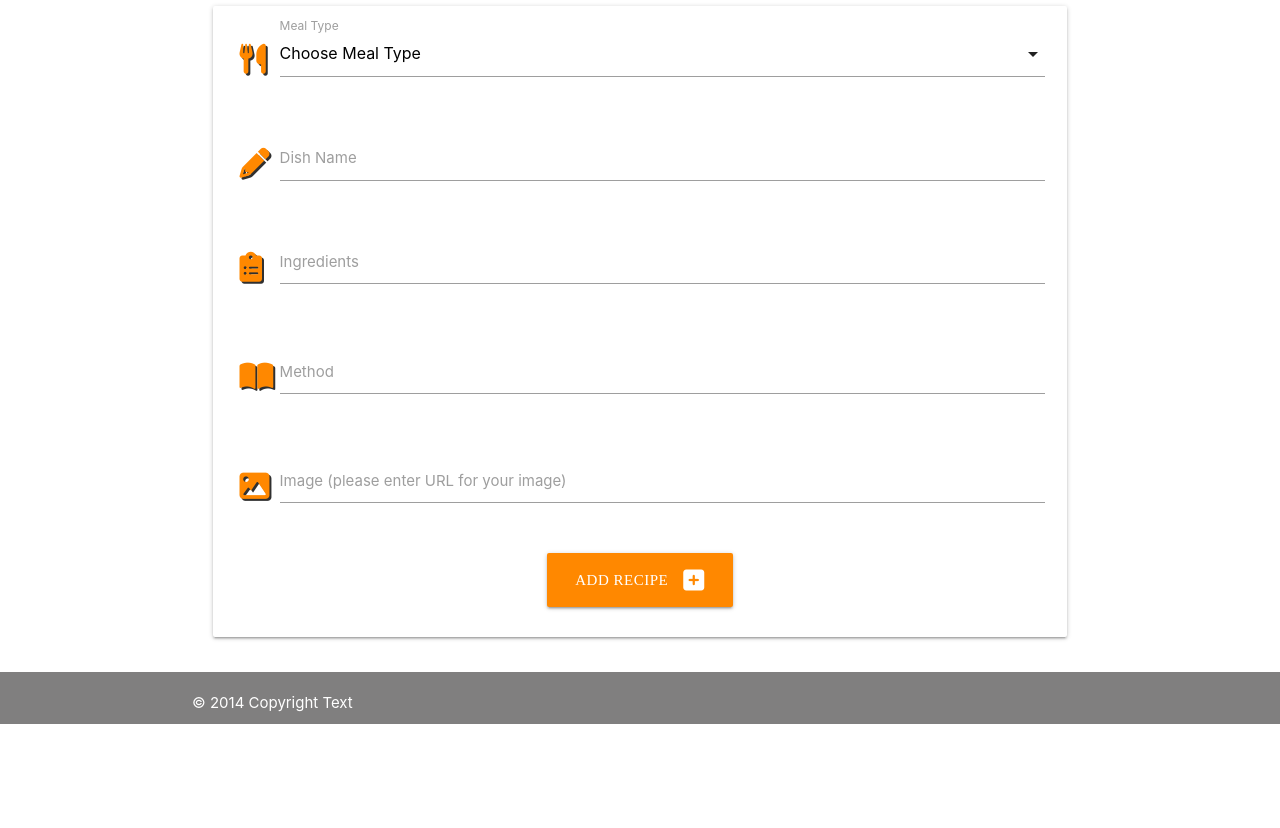
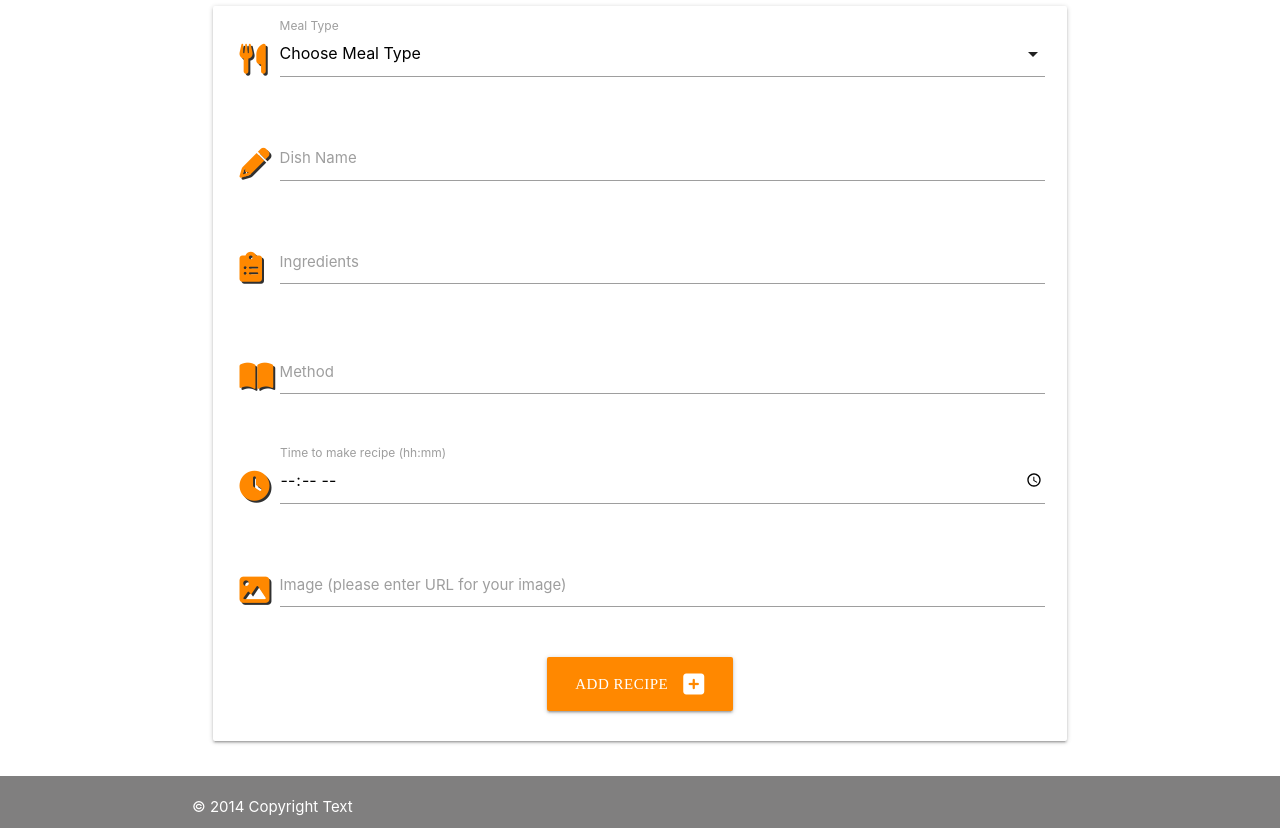
Before and after one commit to elliemcavoy/my-indian-recipebook, a Flask app: page /add_recipe in a window 1280 px wide. Shown: the part 181-1009 px from the top of the page. Before the commit the page ends 905 px from the top, so only its background shows below. Run offline with Flask 2, Linux system fonts and the light colour scheme; data that the repository does not hold is empty; some libraries are stand-ins or nearby versions; some web fonts are replaced.

Commit message:
Time to make recipe input added for the add and edit recipe functionality

```diff
--- a/app.py
+++ b/app.py
@@ -112,6 +112,7 @@ def add_recipe():
             "ingredients": request.form.get("ingredients"),
             "method": request.form.get("method"),
             "image": image,
+            "time": request.form.get("time"),
             "created_by": session["user"]
         }
 
@@ -224,6 +225,7 @@ def edit_recipe(recipe):
             "name": request.form.get("name"),
             "ingredients": request.form.get("ingredients"),
             "method": request.form.get("method"),
+            "time": request.form.get("time"),
             "created_by": session["user"]
         }
         mongo.db.recipes.update({"_id": ObjectId(recipe)}, submit)
--- a/static/js/script.js
+++ b/static/js/script.js
@@ -3,4 +3,5 @@ $(document).ready(function(){
     $(".collapsible").collapsible();
     $(".tooltipped").tooltip();
     $("select").formSelect();
+    $('.timepicker').timepicker();
   });
--- a/templates/add_recipe.html
+++ b/templates/add_recipe.html
@@ -44,7 +44,14 @@
                     <label for="method">Method</label>
                 </div>
             </div>
-
+            <div class="row">
+                <div class="input-field col s12">
+                    <i class="fas fa-clock prefix form-icon"></i>
+                    <input type="time" id="time" name="time" minlength="2"
+                        maxlength="15" class="materialize-textarea validate" required>
+                    <label for="time">Time to make recipe (hh:mm)</label>
+                </div>
+            </div>
             <div class="row">
                 <div class="input-field col s12">
                     <i class="fas fa-image prefix form-icon"></i>
```
Also changed, not shown: templates/edit_recipe.html (+8 -0 lines).
